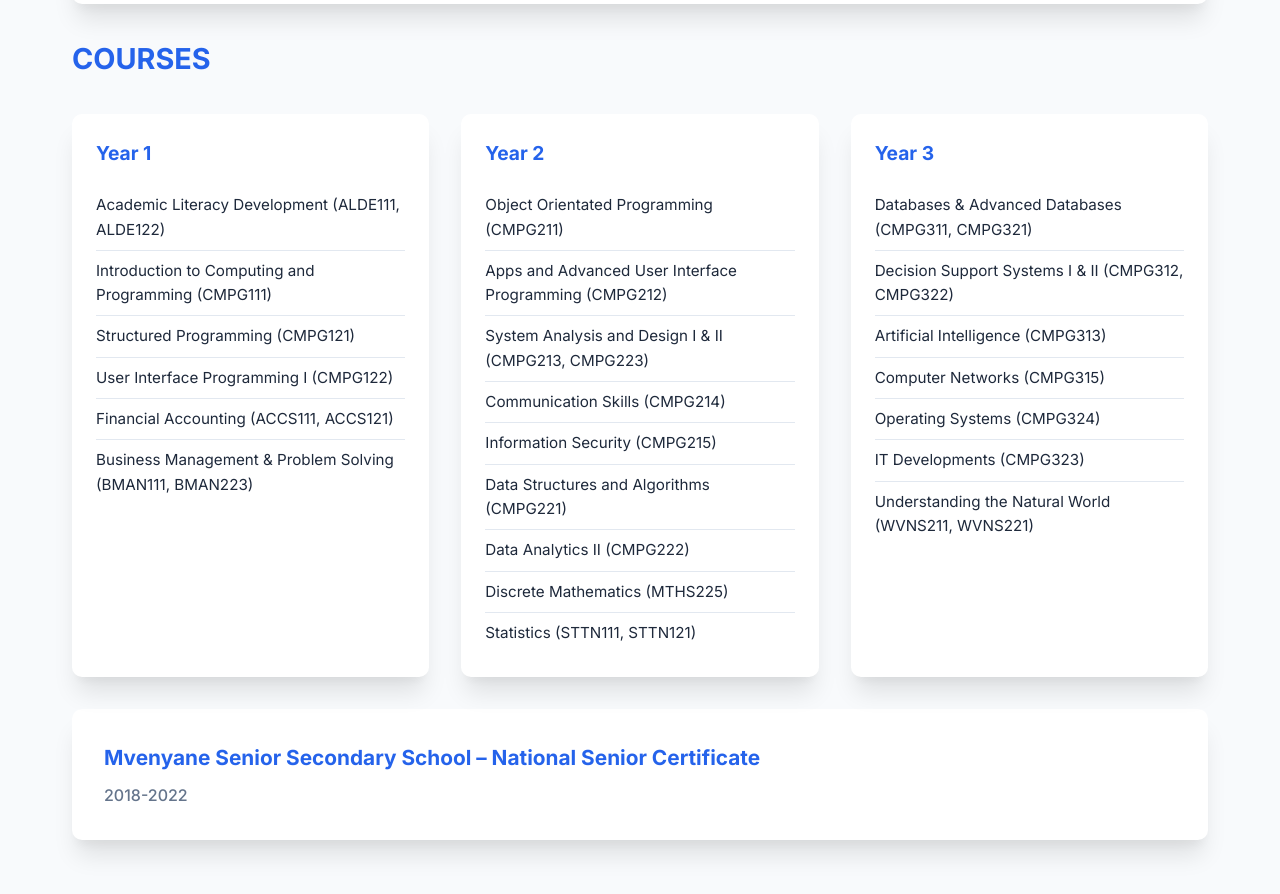
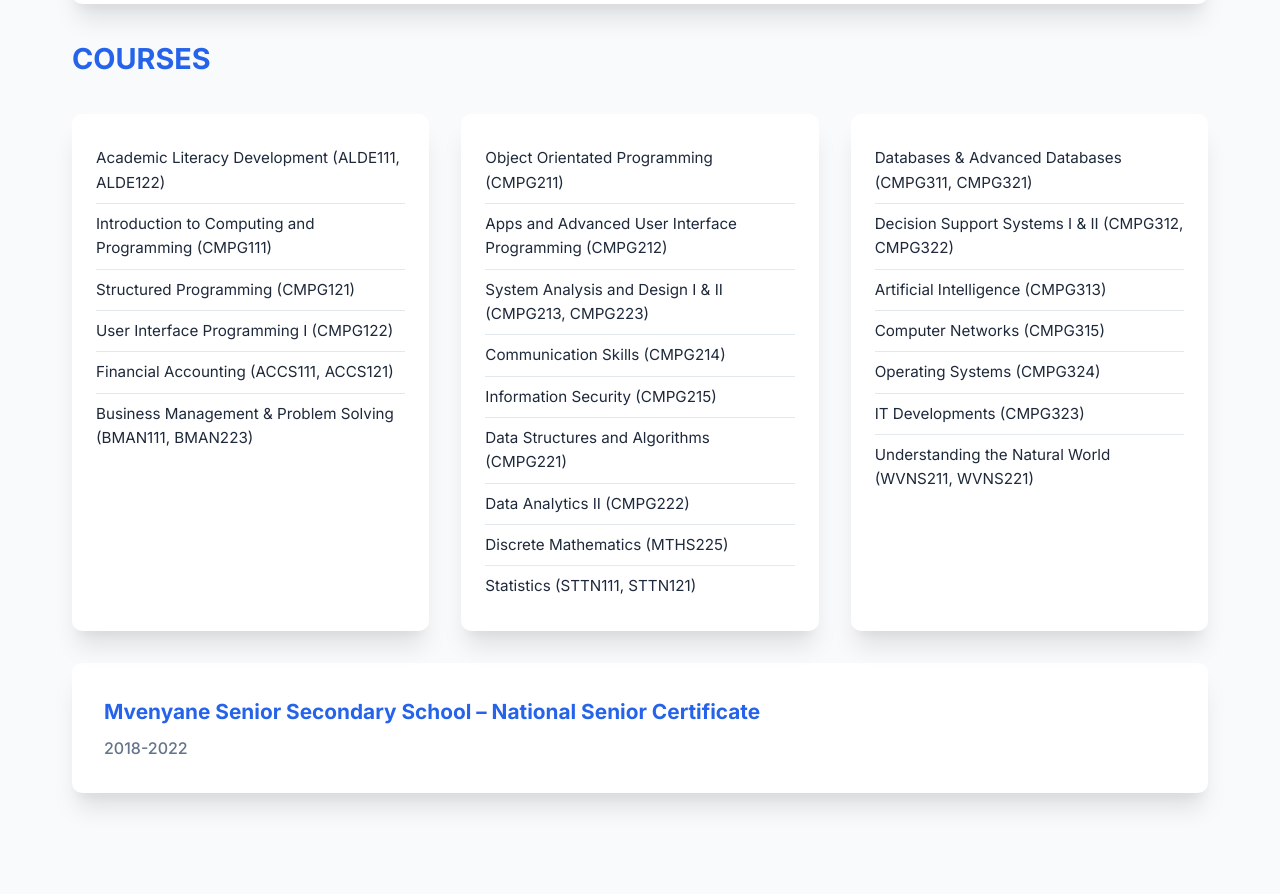
Before and after one commit to ZukisaNxesi/ZukisaNxesi.github.io, a plain HTML site: page index.html in a window 1280 px wide. Shown: the part 1559-2453 px from the top of the page. Drawn offline with Linux system fonts and the light colour scheme.

Commit message:
edited course

```diff
--- a/index.html
+++ b/index.html
@@ -92,7 +92,6 @@
             <h3 class="subsection-title">COURSES</h3>
             <div class="courses-grid">
                 <div class="course-category">
-                    <h4>Year 1</h4>
                     <ul>
                         <li>Academic Literacy Development (ALDE111, ALDE122)</li>
                         <li>Introduction to Computing and Programming (CMPG111)</li>
@@ -104,7 +103,7 @@
                 </div>
 
                 <div class="course-category">
-                    <h4>Year 2</h4>
+
                     <ul>
                         <li>Object Orientated Programming (CMPG211)</li>
                         <li>Apps and Advanced User Interface Programming (CMPG212)</li>
@@ -119,7 +118,7 @@
                 </div>
 
                 <div class="course-category">
-                    <h4>Year 3</h4>
+
                     <ul>
                         <li>Databases & Advanced Databases (CMPG311, CMPG321)</li>
                         <li>Decision Support Systems I & II (CMPG312, CMPG322)</li>
```
